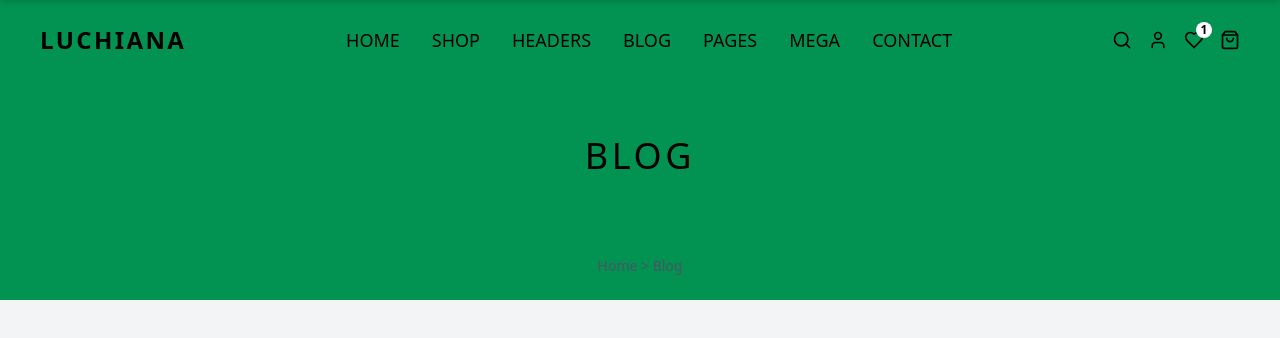
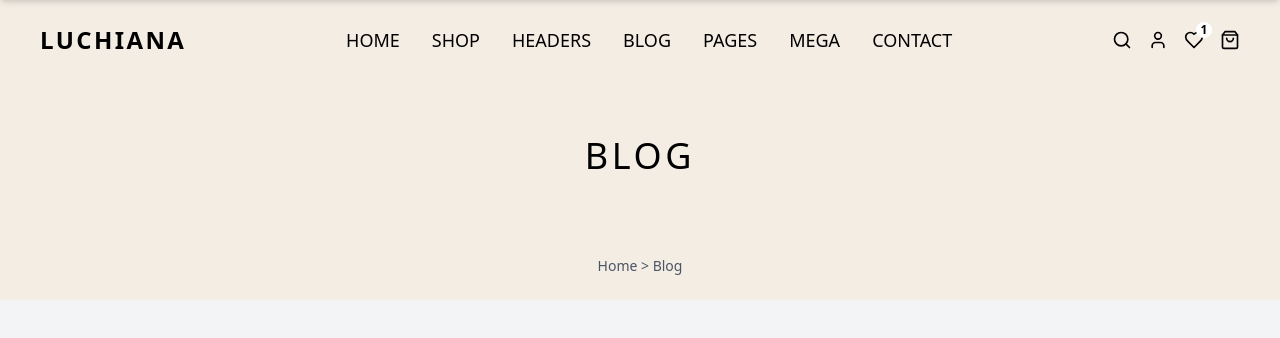
Before and after one commit to chiraglokhande04/Cosmetics-Frontend, a React (Vite) app: page /blog in a window 1280 px wide. Shown: the top 338 px of the page. Built offline with nearby package versions, Linux system fonts and the light colour scheme; grey boxes are pictures that could not be loaded.

Commit message:
other page done

```diff
--- a/src/pages/BlogPage.jsx
+++ b/src/pages/BlogPage.jsx
@@ -7,7 +7,7 @@ import Footer from '../components/Footer'
 const BlogPage = () => {
   return (
     <div>
-        <PageHeader title={'Blog'} bgColor={'#029352'}/>
+        <PageHeader title={'Blog'} bgColor={'#F4EDE4'}/>
         <BlogLayout/>
         <Footer/>
     </div>
--- a/src/pages/ContactPage.jsx
+++ b/src/pages/ContactPage.jsx
@@ -7,7 +7,7 @@ import Footer from '../components/Footer'
 const ContactPage = () => {
   return (
     <div className='bg-gray-100'>
-        <PageHeader title={'Contact'} bgColor={'#029352'}/>
+        <PageHeader title={'Contact'} bgColor={'#4F6A57'}/>
         <ContactSection/>
         <ContactForm/>
         <Footer/>
--- a/src/pages/ShopPage.jsx
+++ b/src/pages/ShopPage.jsx
@@ -7,7 +7,7 @@ import Footer from '../components/Footer'
 const ShopPage = () => {
   return (
     <div className="bg-gray-100">
-        <PageHeader title={'Shop'} bgColor={'#029352'}/>
+        <PageHeader title={'Shop'} bgColor={'#6C8B74'}/>
         <Layout/>
         <Footer/>
     </div>
--- a/src/pages/WishlistPage.jsx
+++ b/src/pages/WishlistPage.jsx
@@ -7,7 +7,7 @@ import Footer from '../components/Footer'
 const WishlistPage = () => {
   return (
     <div>
-         <PageHeader title='Wishlist' bgColor='#029352' />
+         <PageHeader title='Wishlist' bgColor='#E6E3DF' />
         <WishlistTable/>
         <Footer/>
     </div>
```
